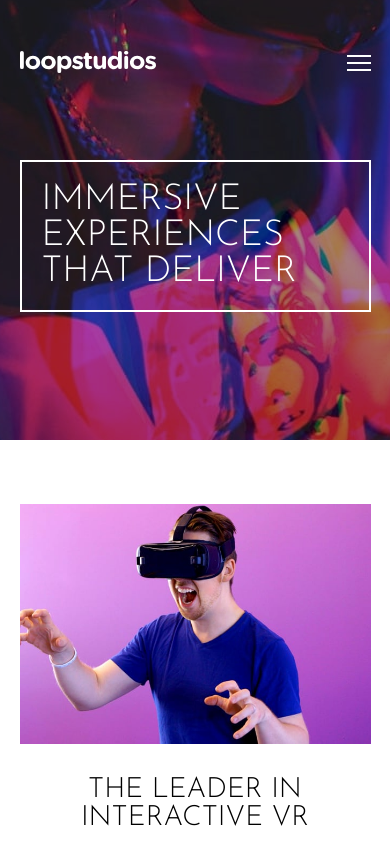
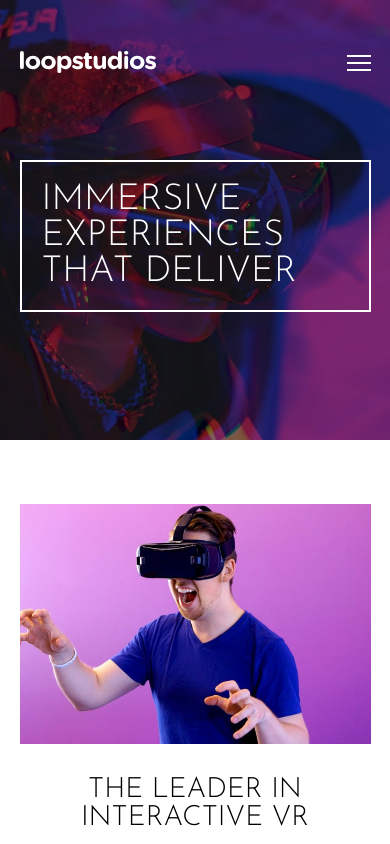
Before and after one commit to monciego/loopstudios-landing-page, a React (Create React App) app: page / in a window 390 px wide. Shown: the top 844 px of the page. Built offline with nearby package versions, Linux system fonts and the light colour scheme.

Commit message:
Changed main bg in small devices

```diff
--- a/src/components/Header/header.css
+++ b/src/components/Header/header.css
@@ -1,5 +1,6 @@
 .main {
-  background: url("../../images/desktop/image-hero.jpg") no-repeat center center;
+  background: url("../../images/desktop/image-hero.jpg") no-repeat;
+  background-size: cover;
   position: relative;
   z-index: 2;
 }
@@ -10,6 +11,18 @@
   inset: 0;
   background: rgba(0, 0, 0, 0.35);
   z-index: -1;
+}
+
+@media (max-width: 815px) {
+  .main {
+    background: url("../../images//mobile/image-hero.jpg") no-repeat;
+    background-size: cover;
+  }
+
+  .main::before {
+    content: "";
+    background: rgba(0, 0, 0, 0.2);
+  }
 }
 
 /* navbar */
```
